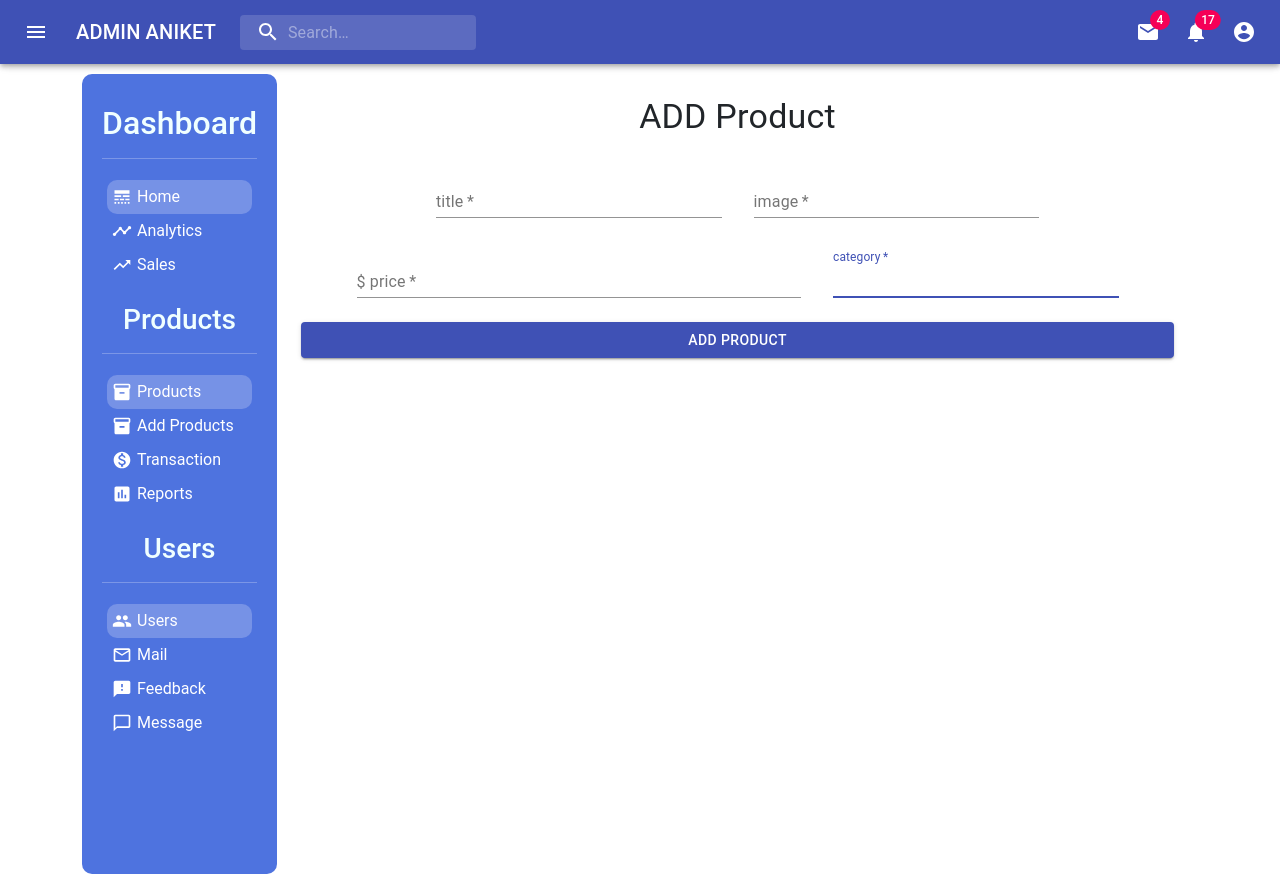
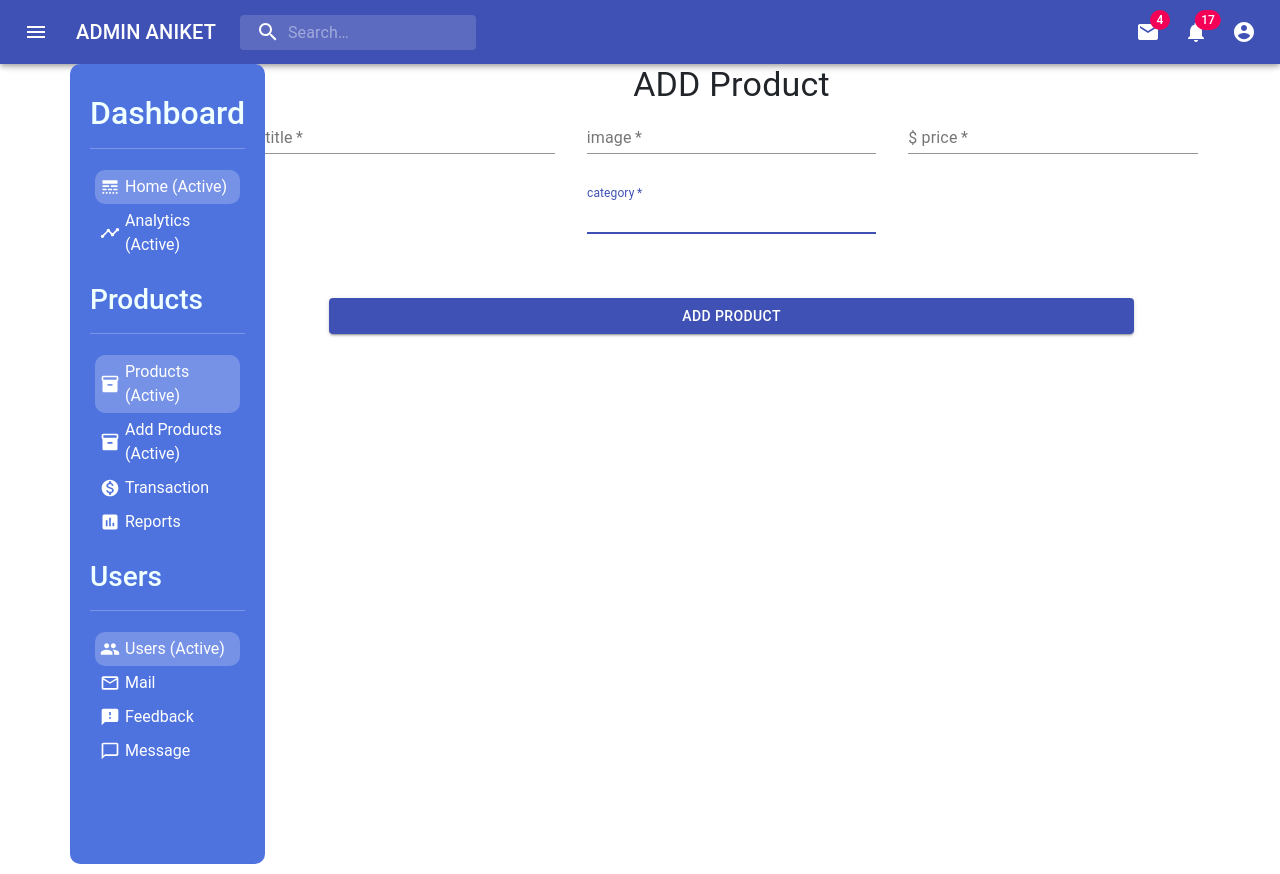
Before and after one commit to aniketsaste96/admin-page, a React (Create React App) app: page /add in a window 1280 px wide. Built offline with nearby package versions, Linux system fonts and the light colour scheme.

Commit message:
dashboard CRUD

```diff
--- a/src/AddProduct.js
+++ b/src/AddProduct.js
@@ -58,7 +58,7 @@ const AddProduct = () => {
     }
     return (
         <div>
-            <Box textAlign="center" m={2} p={2} mb={2} >
+            <Box textAlign="center"  >
                 <Typography variant="h4"> ADD Product</Typography>
             </Box>
             <form noValidate >
@@ -82,7 +82,7 @@ const AddProduct = () => {
                             label="image" autoFocus />
 
                     </Grid>
-                    <Grid item xs={6} sm={6}>
+                    <Grid item xs={4} sm={4}>
                         <TextField
 
                             onChange={(e) => ontextFieldChange(e)}
@@ -103,7 +103,7 @@ const AddProduct = () => {
 
 
                 </Grid>
-                <Box m={3}>
+                <Box m={8}>
                     <Button type="submit" variant="contained" color="primary" fullWidth onClick={(e) => onFormSubmit(e)}>Add Product</Button>
                 </Box>
 
--- a/src/Users.jsx
+++ b/src/Users.jsx
@@ -16,7 +16,7 @@ const useStyles = makeStyles({
     color: "white",
   },
   addStuColor: {
-    backgroundColor: green[400],
+    backgroundColor: "skyblue",
     color: "white",
   },
   stuListColor: {
--- a/src/components/charts/Chart.jsx
+++ b/src/components/charts/Chart.jsx
@@ -41,6 +41,10 @@ export default function Chart({ title, data, dataKey, grid }) {
         </div>
 
         <div className="piechart">
+          <br />
+          <br />
+          <br />
+          <h3 className="Revenuesrc">Revenue Source</h3>
           <PieChart width={530} height={350}>
             <Pie
               data={PieChartData}
@@ -64,7 +68,6 @@ export default function Chart({ title, data, dataKey, grid }) {
             />
             <Tooltip />
           </PieChart>
-          <h3>Revenue Source</h3>
         </div>
       </div>
       <div className="progressBar">
--- a/src/components/charts/chart.css
+++ b/src/components/charts/chart.css
@@ -33,8 +33,8 @@
   margin-left: 30px;
 }
 
-h3 {
-  text-align: center;
+.Revenuesrc {
+  margin-left: 200px;
 }
 
 hr {
--- a/src/components/sidebar/Sidebar.jsx
+++ b/src/components/sidebar/Sidebar.jsx
@@ -29,18 +29,14 @@ export default function Sidebar() {
               onClick={() => history.push("./Home")}
             >
               <LineStyleIcon className="sidebarIcon" />
-              Home
+              Home (Active)
             </li>
             <li
               className="sidebarListItem"
               onClick={() => history.push("./Home")}
             >
               <TimelineIcon className="sidebarIcon" />
-              Analytics
-            </li>
-            <li className="sidebarListItem">
-              <TrendingUpIcon className="sidebarIcon" />
-              Sales
+              Analytics (Active)
             </li>
           </ul>
         </div>
@@ -53,14 +49,14 @@ export default function Sidebar() {
               onClick={() => history.push("/Product")}
             >
               <Inventory2Icon className="sidebarIcon " />
-              Products
+              Products (Active)
             </li>
             <li
               className="sidebarListItem"
               onClick={() => history.push("/add")}
             >
               <Inventory2Icon className="sidebarIcon " />
-              Add Products
+              Add Products (Active)
             </li>
             <li className="sidebarListItem">
               <MonetizationOnIcon className="sidebarIcon" />
@@ -82,7 +78,7 @@ export default function Sidebar() {
               onClick={() => history.push("./Users")}
             >
               <PeopleIcon className="sidebarIcon" />
-              Users
+              Users (Active)
             </li>
             <li className="sidebarListItem ">
               <MailOutlineIcon className="sidebarIcon" />
--- a/src/components/sidebar/sidebar.css
+++ b/src/components/sidebar/sidebar.css
@@ -5,9 +5,12 @@
   /* height: 100vh; */
   /* top: 50px; */
   border-radius: 10px;
-  margin-top: 10px;
+  /* margin-top: 10px; */
   position: sticky;
   top: 70px;
+  overflow: visible !important;
+  margin-left: -12px;
+  /* z-index: 0; */
 }
 
 .sidebarwrapper {
--- a/src/products.css
+++ b/src/products.css
@@ -3,7 +3,7 @@
   margin-left: 7%;
   margin-top: 10%;
   /* width: 100%; */
-  justify-content: space-around;
+  justify-content: space-between;
 
   flex-wrap: wrap;
   margin: 20px;
```
